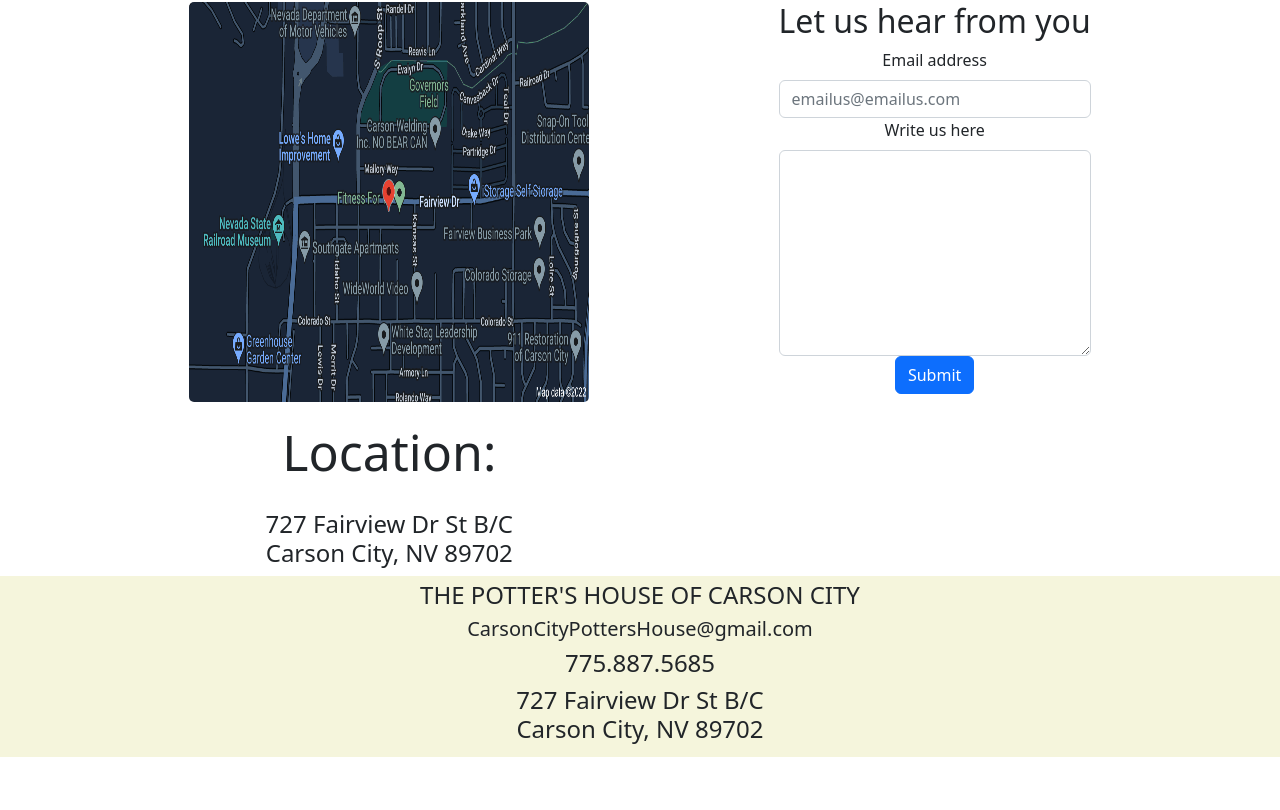
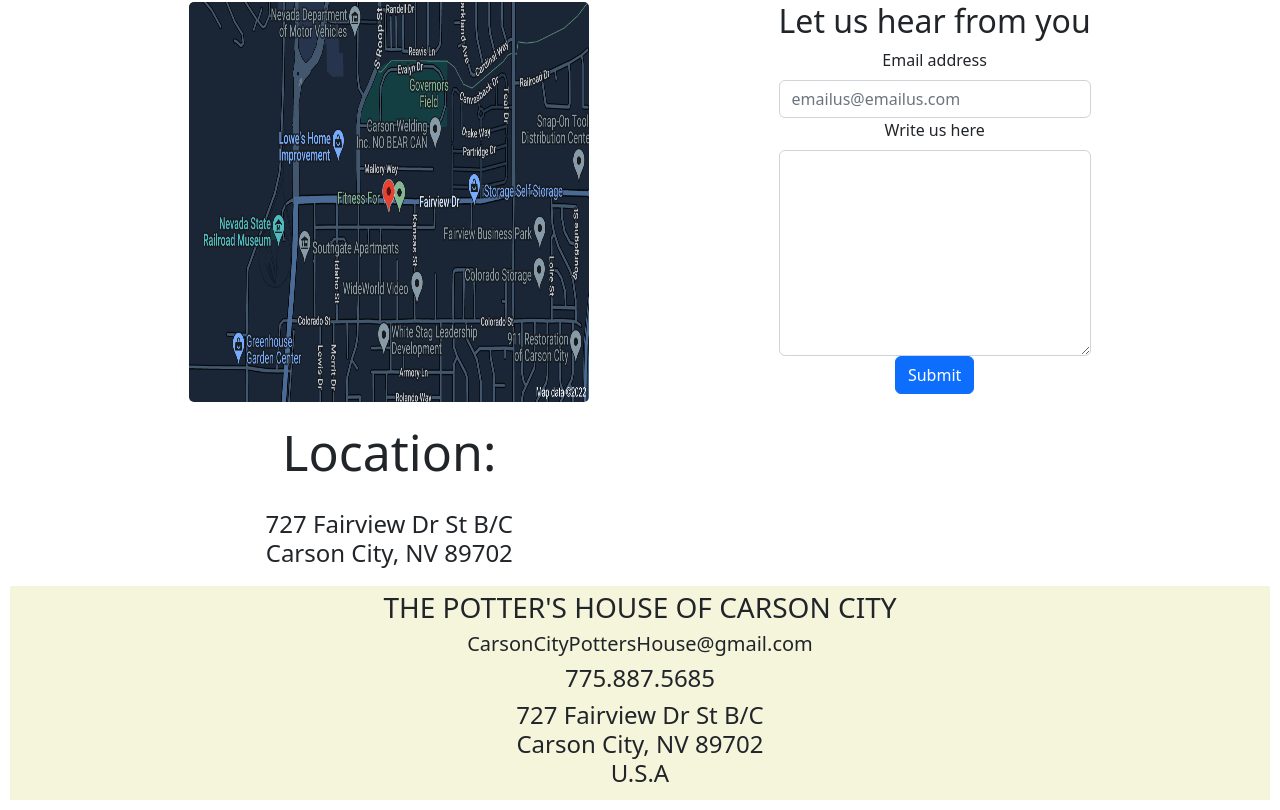
Before and after one commit to J-Sandell/Pottershouse, a React (Create React App) app: page /contact in a window 1280 px wide. Shown: the part 438-1248 px from the top of the page. Before the commit the page ends 1195 px from the top, so only its background shows below. Built offline with nearby package versions, Linux system fonts and the light colour scheme.

Commit message:
doing some redesign

```diff
--- a/src/Components/Footer.js
+++ b/src/Components/Footer.js
@@ -9,10 +9,11 @@
 		<footer className="footer-site">
 			<div className="container">
 				<div className="row">
-					<h4>THE POTTER'S HOUSE OF CARSON CITY</h4>
+					<h3>THE POTTER'S HOUSE OF CARSON CITY</h3>
 					<h5>CarsonCityPottersHouse@gmail.com</h5>
 					<h4>775.887.5685</h4>
-					<h4>727 Fairview Dr St B/C <br/>Carson City, NV 89702</h4>
+					<h4>727 Fairview Dr St B/C <br />Carson City, NV 89702<br />U.S.A</h4>
+
 				</div>
 			</div>
 		</footer >
--- a/src/Components/Header.js
+++ b/src/Components/Header.js
@@ -24,6 +24,7 @@
 						<p>11 AM and 6 PM</p>
 						<h5>Wednesday</h5>
 						<p>7 PM</p>
+						<button className="donate btn btn-primary" >Give</button>
 					</div>
 				</div>
 			</div>
--- a/src/style.css
+++ b/src/style.css
@@ -8,8 +8,8 @@
 	display: flex;
 	text-align: center;
 	background-color: rgb(230, 216, 246);
+}
 
-}
 .main{
 	position: relative;
 }
@@ -68,6 +68,5 @@
 	background-color: beige;
 	text-align: center;
 	padding: 5px;
-	position: relative;
-
+	margin: 10px;
 }
```
